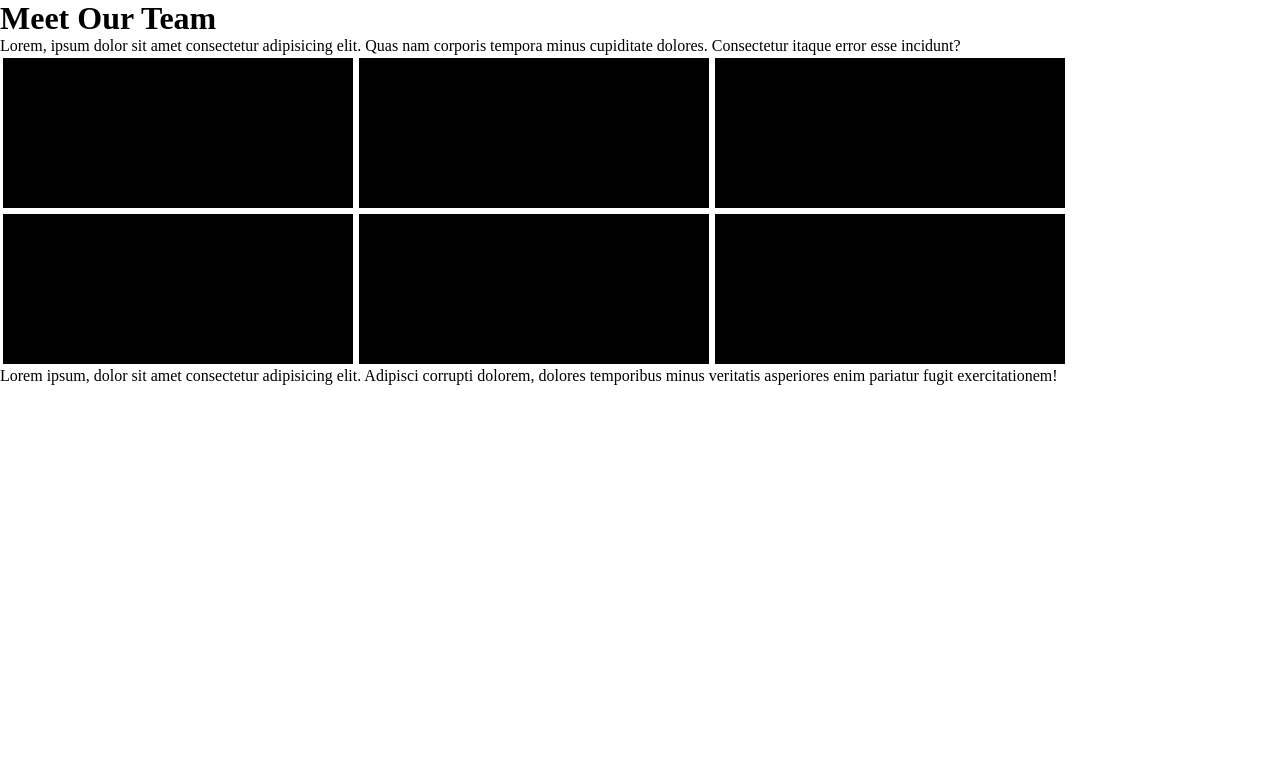
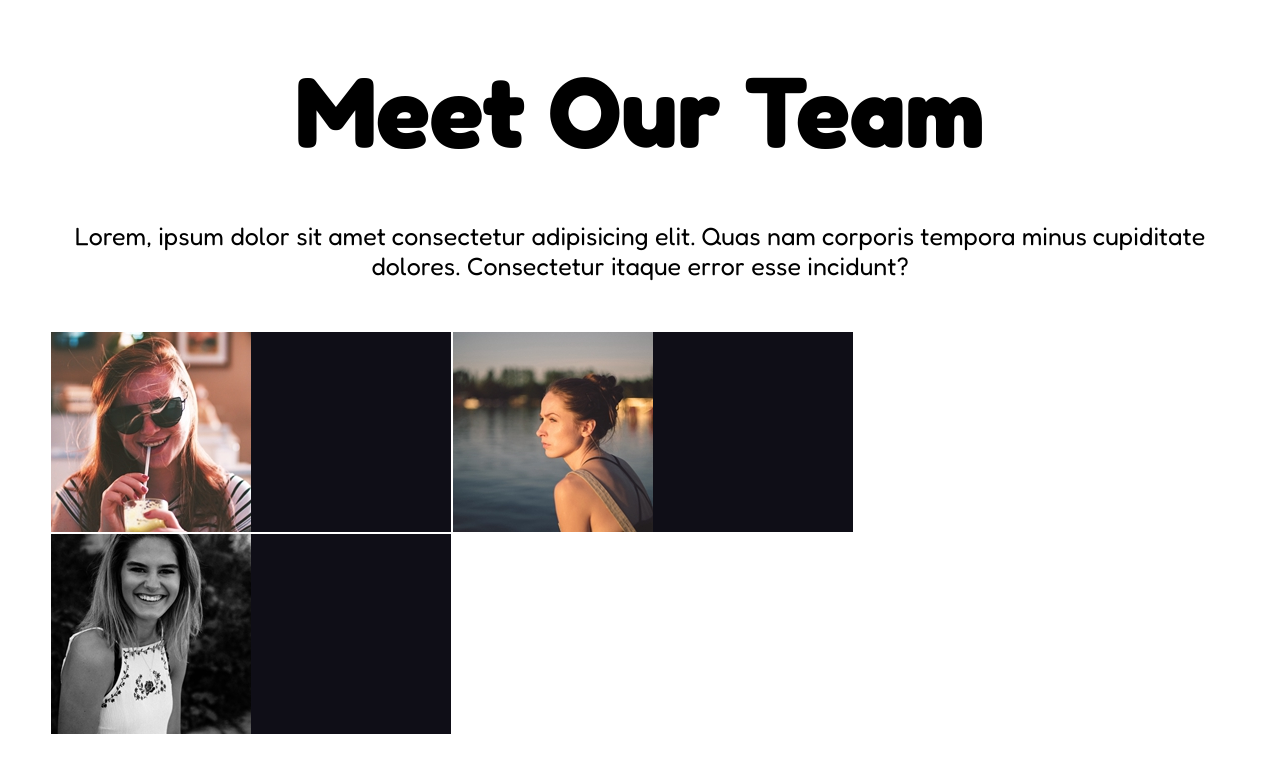
Before and after one commit to DavideCavallotto/html-css-float-cards, a plain HTML site: page index.html in a window 1280 px wide. Shown: the top 783 px of the page. Drawn offline with Linux system fonts and the light colour scheme.

Commit message:
Add image

```diff
--- a/css/style.css
+++ b/css/style.css
@@ -1,19 +1,64 @@
 * {
-    margin: 0 auto;
+    margin: 0;
     padding: 0;
     box-sizing: border-box;
+    font-family: 'Fredoka', sans-serif;
 }
 
-.student {
-    width: 350px;
-    height: 150px;
-    background-color: black;
-    margin: 3px;
-    float: left;
+header {
+    font-size: 50px;
+    max-width: 1500px;
+    text-align: center;
+    margin: 0 auto;
 }
 
-.container::after {
+.clearfix::after {
     content: '';
     display: table;
     clear: both;
 }
+
+body {
+    padding: 50px;
+}
+
+header {
+    margin-bottom: 50px;
+}
+
+.student {
+    display: inline-block;
+    width: 400px;
+    height: 200px;
+    background-color: #0F0E17;
+    margin: 1px;
+    float: left;
+
+}
+
+img {
+
+}
+
+.container {
+    max-width: 1500px;
+    margin: 0 auto;
+}
+
+section {
+    max-width: 1500px;
+    margin: 0 auto;
+    margin-bottom: 50px;
+}
+
+header {
+    text-align: center;
+}
+
+p {
+    max-width: 1500px;
+    text-align: center;
+    margin-bottom: 50px;
+    font-size: 25px;
+
+}
--- a/index.html
+++ b/index.html
@@ -5,6 +5,10 @@
     <meta name="viewport" content="width=device-width, initial-scale=1.0">
     <title>Floating Cards</title>
     <link rel="stylesheet" href="./css/style.css">
+    <link rel="preconnect" href="https://fonts.googleapis.com">
+    <link rel="preconnect" href="https://fonts.gstatic.com" crossorigin>
+    <link href="https://fonts.googleapis.com/css2?family=Fredoka:wght@400;500;600;700&display=swap" rel="stylesheet">
+
 </head>
 <body>
     <header>
@@ -13,35 +17,38 @@
 
     <main class="container">
         <p>Lorem, ipsum dolor sit amet consectetur adipisicing elit. Quas nam corporis tempora minus cupiditate dolores. Consectetur itaque error esse incidunt?</p>
-        <section class="card over">
+        <section class="clearfix">
             <div class="student">
+                <img src="./img/female1.png" alt="">
 
             </div>
             <div class="student">
-
-            </div>
-            <div>
+                <img src="./img/female2.png" alt="">
 
             </div>
             <div class="student">
+                <img src="./img/female3.png" alt="">
 
             </div>
         </section>
-        <section class="card under">
+        <section class="clearfix">
             <div class="student">
+                <img src="./img/male1.png" alt="">
 
             </div>
             <div class="student">
+                <img src="./img/male2.png" alt="">
 
             </div>
             <div class="student">
+                <img src="./img/male3.png" alt="">
 
             </div>
 
         </section>
     </main>
 
-    <footer>
+    <footer class="container">
         <p>Lorem ipsum, dolor sit amet consectetur adipisicing elit. Adipisci corrupti dolorem, dolores temporibus minus veritatis asperiores enim pariatur fugit exercitationem!</p>
     </footer>
 </body>
```
Also changed, not shown: img/female1.png (added), img/female2.png (added), img/female3.png (added), img/male1.png (added), img/male2.png (added), img/male3.png (added), 1 other file.
